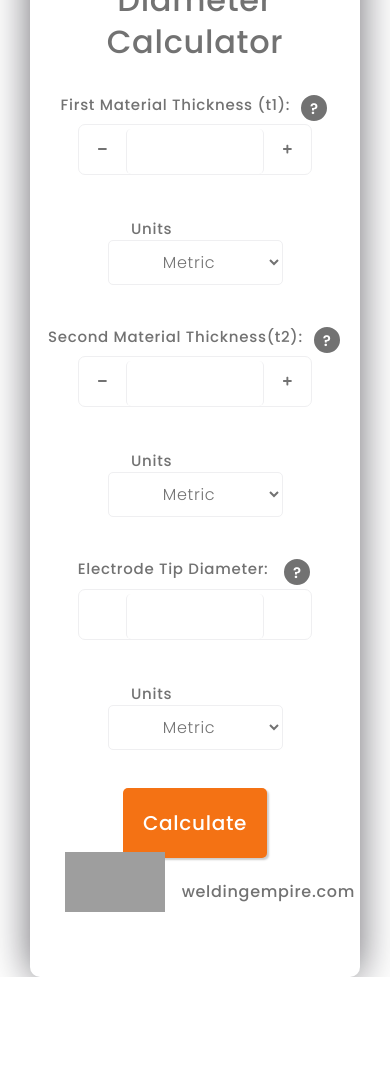
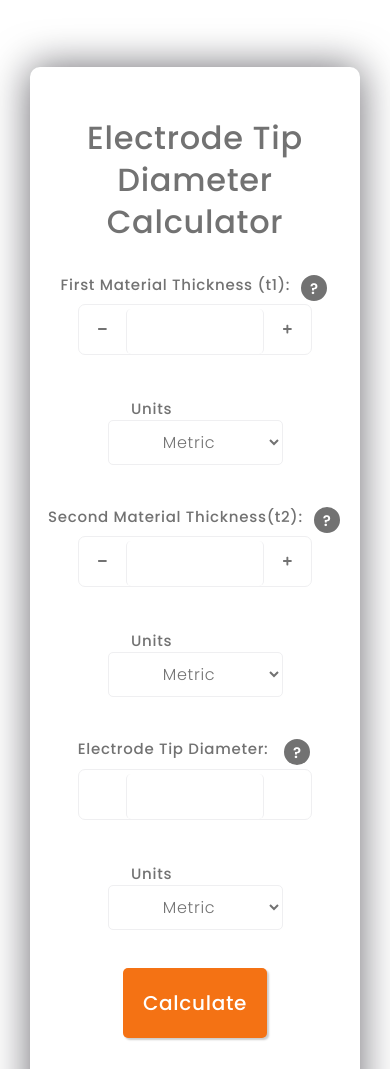
Before and after one commit to Areeba4427/Electrode_tip_diameter, a plain HTML site: page index.html in a window 390 px wide. Shown: the top 1069 px of the page. Before the commit the page ends 977 px from the top, so only its background shows below. Drawn offline with nearby package versions, Linux system fonts and the light colour scheme; grey boxes are pictures that could not be loaded.

Commit message:
second commit

```diff
--- a/index.html
+++ b/index.html
@@ -421,7 +421,7 @@ p{
         form {
           width: 550px;
           height: 1050px;
-          /* margin-top: 250px; */
+          margin-top: 200px;
         }
         .logo {
           height: 60px;
@@ -482,7 +482,7 @@ p{
         form {
           width: 430px;
           height: 1090px;
-          margin-top: 10px;
+          margin-top: 180px;
         }
         #container {
           display: flex;
@@ -526,10 +526,11 @@ p{
         form {
           width: 330px;
           height: 1090px;
-          margin-top: 10px;
+          margin-top: 190px;
         }
         #container {
           width: 350px;
+          padding-top: 110px;
         }
         .ppp span {
           width: 258px;
```
